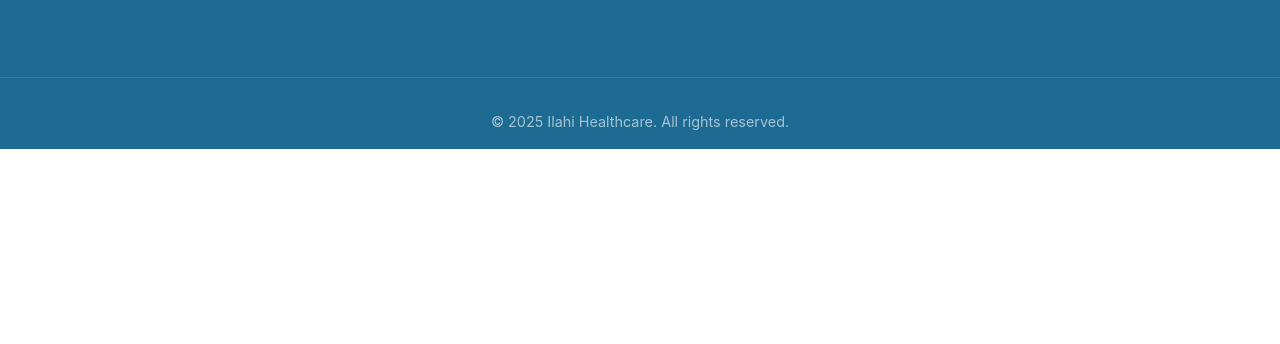
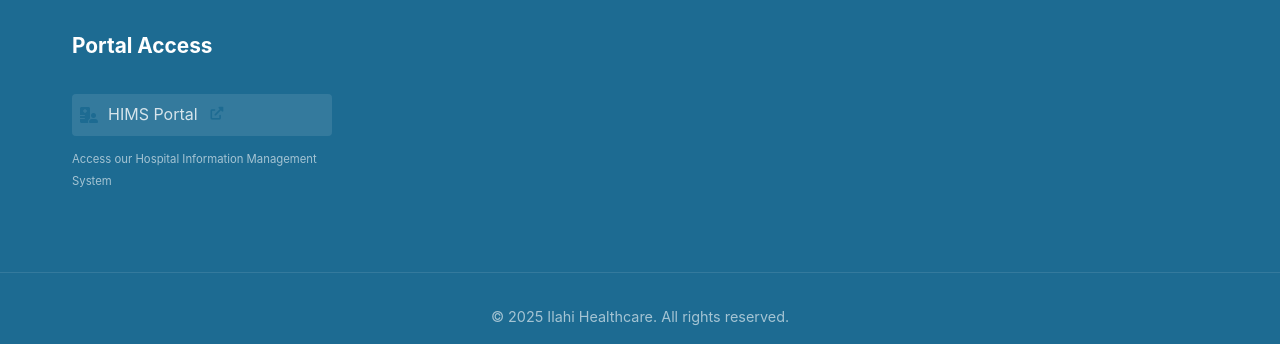
Before and after one commit to mohamedashic/ilahihealth_website, a website: page index.html in a window 1280 px wide. Shown: the part 4215-4559 px from the top of the page. Before the commit the page ends 4364 px from the top, so only its background shows below. Drawn offline with Linux system fonts and the light colour scheme.

Commit message:
PORTAL ADDED

```diff
--- a/index.css
+++ b/index.css
@@ -677,6 +677,28 @@
     width: 20px;
 }
 
+/* Portal Link Styles */
+.footer-links a[target="_blank"] {
+    display: flex;
+    align-items: center;
+    gap: 0.5rem;
+    padding: 0.5rem;
+    background: rgba(255, 255, 255, 0.1);
+    border-radius: 4px;
+    transition: all 0.3s ease;
+}
+
+.footer-links a[target="_blank"]:hover {
+    background: rgba(255, 255, 255, 0.2);
+    transform: translateY(-2px);
+}
+
+.portal-info {
+    color: rgba(255, 255, 255, 0.6);
+    margin-top: 0.5rem;
+    font-size: 0.85rem;
+}
+
 .social-links {
     display: flex;
     gap: 1rem;
--- a/index.html
+++ b/index.html
@@ -352,6 +352,22 @@
                     <iframe src="https://www.google.com/maps/embed?pb=!1m18!1m12!1m3!1d3903.152339740139!2d79.82738729999999!3d11.952089100000001!2m3!1f0!2f0!3f0!3m2!1i1024!2i768!4f13.1!3m3!1m2!1s0x3a5363e1f3a03627%3A0x9f0082bf61e0c6c9!2sGinger%20Hotel%20Pondicherry!5e0!3m2!1sen!2sin!4v1620123456789!5m2!1sen!2sin" height="200" loading="lazy"></iframe>
                 </div>
             </div>
+
+            <!-- Portal Section -->
+            <div class="footer-section">
+                <h3>Portal Access</h3>
+                <ul class="footer-links">
+                    <li>
+                        <a href="https://ilahi-hims.web.app" target="_blank" rel="noopener noreferrer">
+                            <i class="fas fa-hospital-user"></i>HIMS Portal
+                            <i class="fas fa-external-link-alt" style="font-size: 0.8em; margin-left: 5px;"></i>
+                        </a>
+                    </li>
+                </ul>
+                <p class="portal-info">
+                    <small>Access our Hospital Information Management System</small>
+                </p>
+            </div>
         </div>
 
         <div class="footer-bottom">
```
